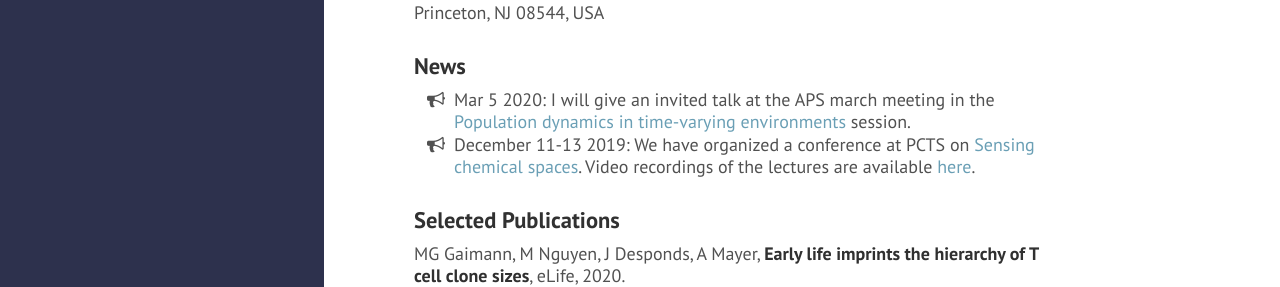
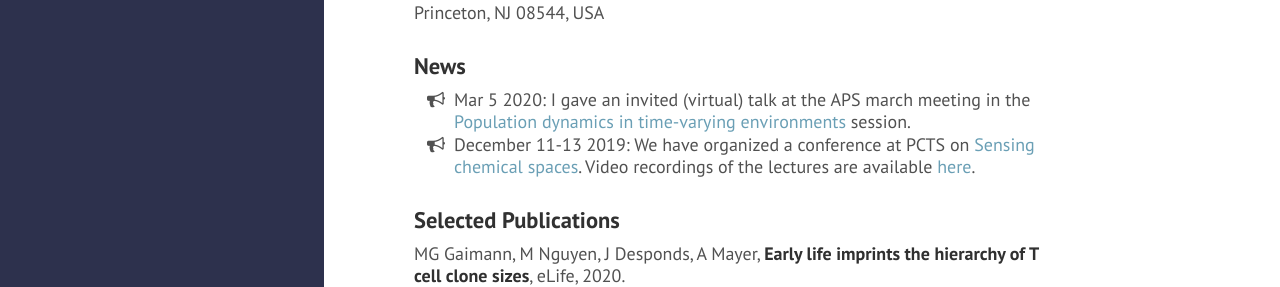
Before and after one commit to andim/andim.github.io, a Jekyll site: the page built from index.md, in a window 1280 px wide. Shown: the part 331-618 px from the top of the page. Built offline with Jekyll 4.4.1, drawn with Linux system fonts in a browser that asks for light colours; nearby versions of some CDN libraries; a style sheet for code colours, icons or effects is not loaded.

Commit message:
updated news items

```diff
--- a/index.md
+++ b/index.md
@@ -20,7 +20,7 @@ Princeton, NJ 08544, USA
 
 ### News
 
-- Mar 5 2020: I will give an invited talk at the APS march meeting in the [Population dynamics in time-varying environments](http://meetings.aps.org/Meeting/MAR20/Session/U27) session.
+- Mar 5 2020: I gave an invited (virtual) talk at the APS march meeting in the [Population dynamics in time-varying environments](http://meetings.aps.org/Meeting/MAR20/Session/U27) session.
 - December 11-13 2019: We have organized a conference at PCTS on [Sensing chemical spaces](http://bit.ly/chemspaces). Video recordings of the lectures are available [here](http://www.kaltura.com/tiny/opthb).
 {:.horn}
 
```
